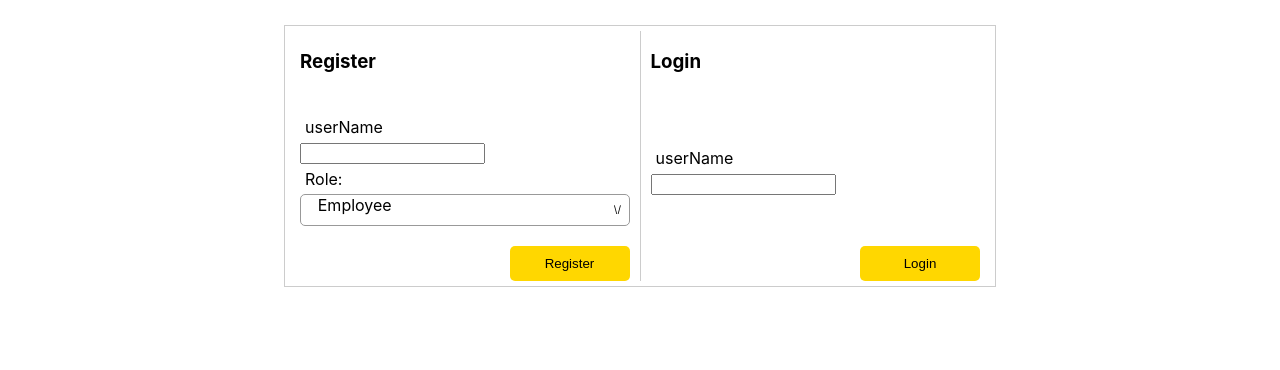
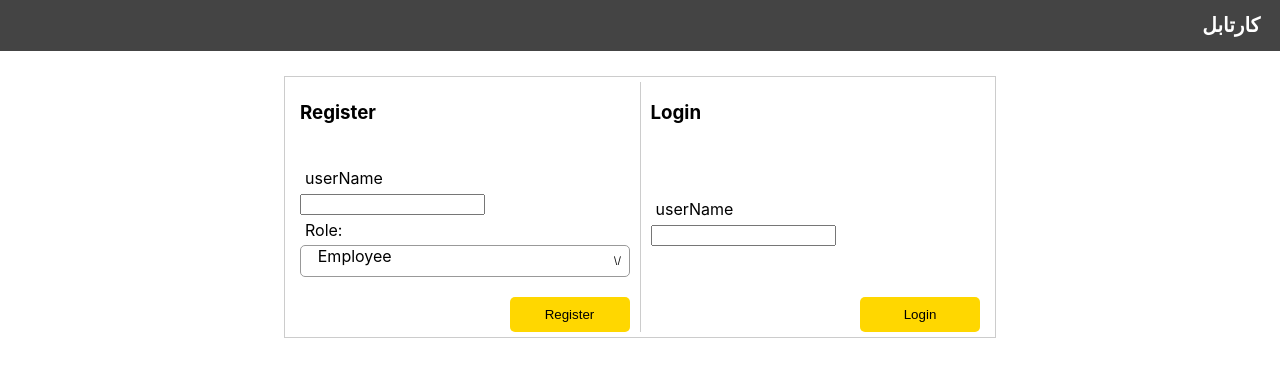
Before and after one commit to mehrangcode/task-project, a React (Create React App) app: page / in a window 1280 px wide. Shown: the top 370 px of the page. Built offline with nearby package versions, Linux system fonts and the light colour scheme.

Commit message:
navbar added

```diff
--- a/src/Actions/Auth/Actions.js
+++ b/src/Actions/Auth/Actions.js
@@ -25,7 +25,7 @@ export const loginRequest = (data) => async (dispatch, getState) => {
         const res = await AuthApi.login(data)
         if (res.data && res.data.length) {
             window.localStorage.setItem("task-userData", JSON.stringify(res.data[0]));
-            dispatch({ type: AuthActionTypes.LoginSuccess, data: res.data})
+            dispatch({ type: AuthActionTypes.LoginSuccess, data: res.data[0]})
         }
     } catch (error) {
 
--- a/src/App.js
+++ b/src/App.js
@@ -4,13 +4,14 @@ import { useSelector } from 'react-redux';
 import Register from './Components/Auth/Register';
 import Login from './Components/Auth/Login';
 import Panel from './Components/Panel/Panel';
+import Navbar from './Components/Navbar/Navbar';
 
 function App() {
 
   const auth = useSelector(state => state.auth)
   return (
     <div className="App">
-
+      <Navbar />
       {auth.isAuth ? (
         <Panel />
       ) : (
--- /dev/null
+++ b/src/Components/Navbar/Navbar.jsx
@@ -0,0 +1,19 @@
+import React from 'react';
+import logout from '../../assets/logout.svg'
+import { useDispatch, useSelector } from 'react-redux';
+import { logOutRequest } from '../../Actions/Auth/Actions'
+const Navbar = () => {
+
+    const dispatch = useDispatch()
+    const currentUser = useSelector(state => state.auth)
+    return (
+        <div className="navbar">
+            <h1>کارتابل</h1>
+                {currentUser.isAuth && <img
+                onClick={() => dispatch(logOutRequest())}
+                className="logout" src={logout} alt="خروج"/>}
+        </div>
+    )
+}
+
+export default Navbar
--- a/src/Components/Panel/Panel.jsx
+++ b/src/Components/Panel/Panel.jsx
@@ -1,15 +1,15 @@
 import React from 'react';
 import TaskList from '../Tasks/List';
 import { useDispatch } from 'react-redux';
-import { createModal } from "../../Actions/Tasks/Actions"
+import { createModal } from "../../Actions/Tasks/Actions";
 const Panel = () => {
 
     const dispatch = useDispatch()
     return (
         <div className="Panel">
-            <TaskList />
+                <TaskList />
 
-            <div className="fab" onClick={()=> dispatch(createModal(true))}>+ </div>
+            <div className="fab" onClick={() => dispatch(createModal(true))}>+ </div>
         </div>
     )
 }
--- a/src/Components/Tasks/List.jsx
+++ b/src/Components/Tasks/List.jsx
@@ -15,7 +15,8 @@ const TaskList = (props) => {
         return null
     }
     return <div className="taskList">
-        <CreateTaskForm />
+    <CreateTaskForm />
+
         {tasks.list && tasks.list.map(task => {
            return <TaskCard key={"KEY"+ task._id} task={task} />
         })}
--- a/src/Styles/auth.css
+++ b/src/Styles/auth.css
@@ -48,3 +48,8 @@ label {
 	display: flex;
 	flex-direction: row-reverse;
 }
+
+.logout {
+	width: 35px;
+	cursor: pointer;
+}
--- a/src/Styles/main.css
+++ b/src/Styles/main.css
@@ -3,3 +3,16 @@
  @import "panel.css";
  @import "modal.css";
  @import "task.css";
+
+ .navbar {
+	background-color: #444;
+	color: white;
+	display: flex;
+	flex-direction: row-reverse;
+	justify-content: space-between;
+	align-items: center;
+	padding: 0 20px;
+}
+.navbar h1 {
+	font-size: 20px;
+}
```
Also changed, not shown: src/assets/logout.svg (added).
